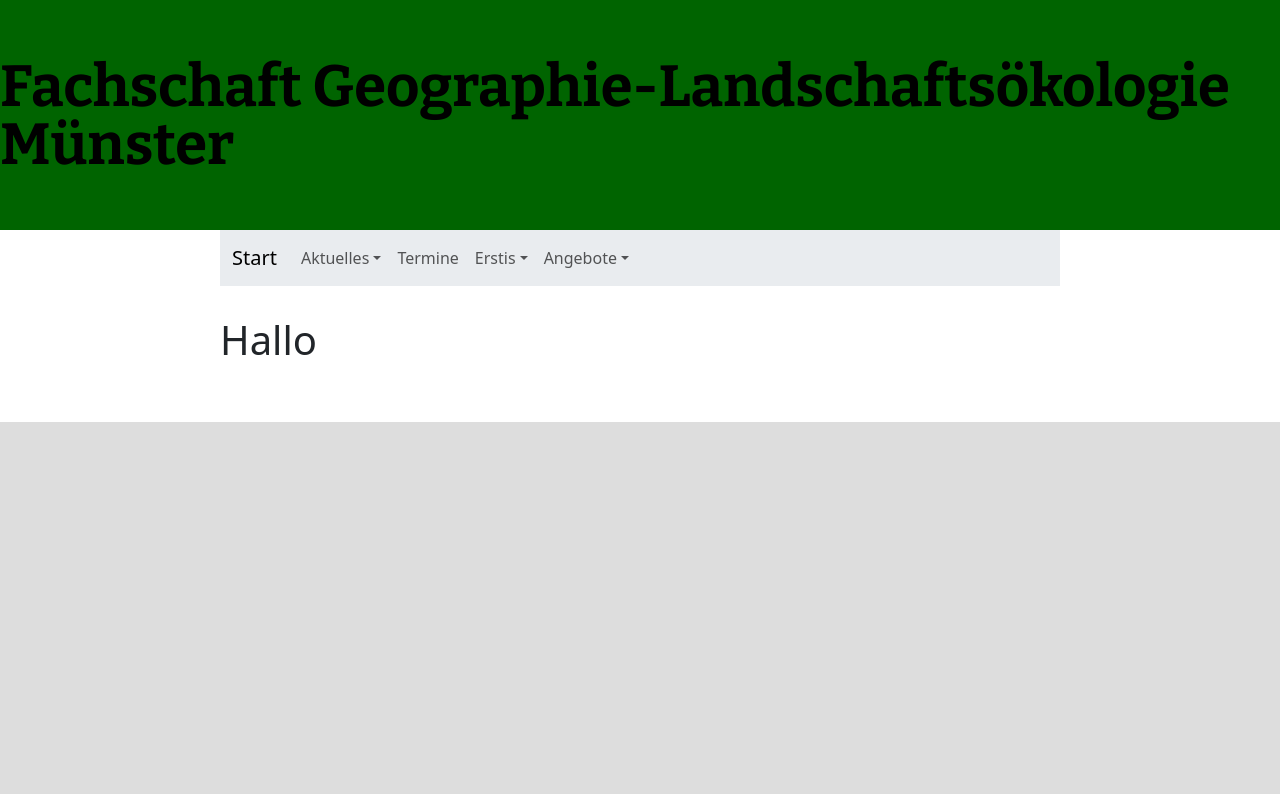
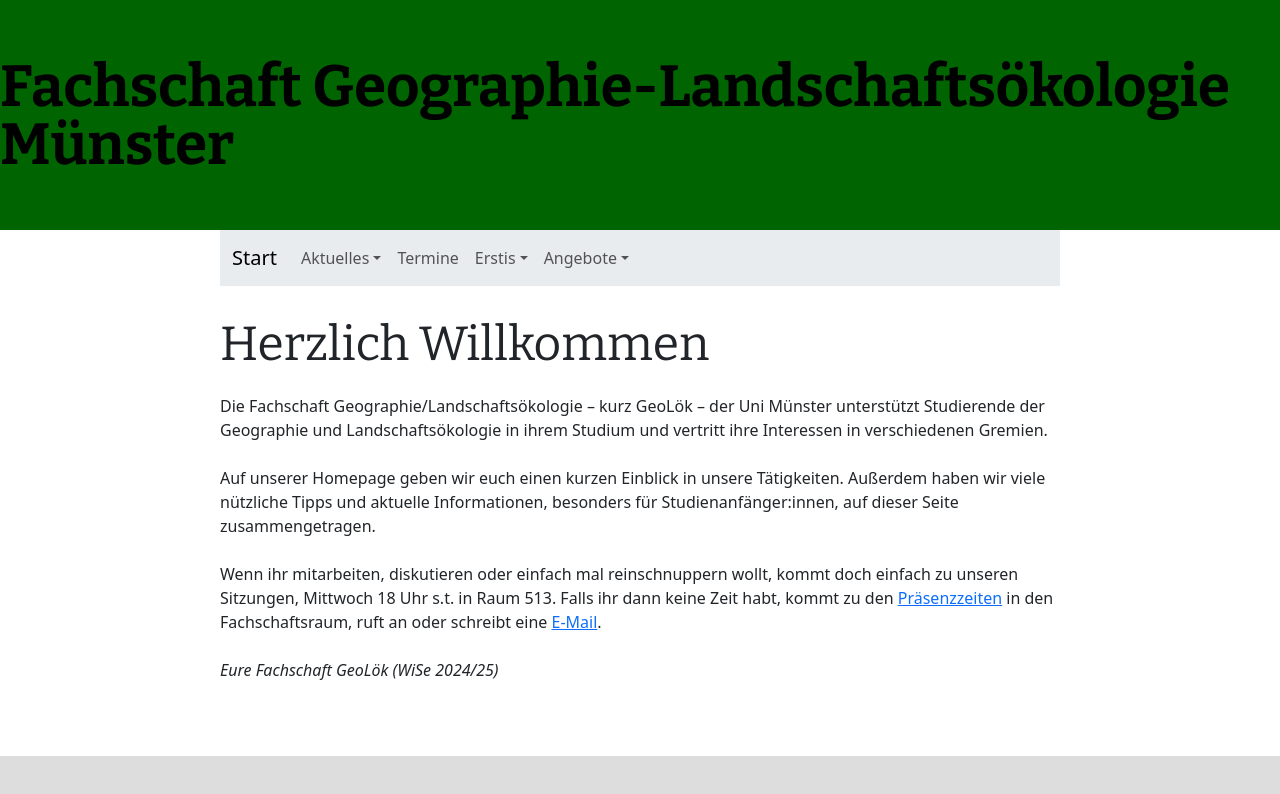
Before and after one commit to fs-geofs/geofs-website, a Next.js app: page /wp/geoloek in a window 1280 px wide. Shown: the top 794 px of the page. Built offline with nearby package versions, Linux system fonts and the light colour scheme.

Commit message:
created welcome page

```diff
--- a/src/app/(geoloek)/wp/geoloek/page.js
+++ b/src/app/(geoloek)/wp/geoloek/page.js
@@ -1,5 +1,29 @@
 import styles from "@/app/page.module.css";
 
 export default function Page() {
-    return <h1>Hallo</h1>
+    return (
+        <>
+            <h1 className={styles.BigHeading}>Herzlich Willkommen</h1>
+            <div className={styles.Textblock}>
+                Die Fachschaft Geographie/Landschaftsökologie – kurz GeoLök – der Uni Münster unterstützt
+                Studierende der Geographie und Landschaftsökologie in ihrem Studium und vertritt ihre
+                Interessen in verschiedenen Gremien.
+            </div>
+            <div className={styles.Textblock} >
+                Auf unserer Homepage geben wir euch einen kurzen Einblick in unsere Tätigkeiten. Außerdem haben wir
+                viele nützliche Tipps und aktuelle Informationen, besonders für Studienanfänger:innen, auf dieser Seite
+                zusammengetragen.
+            </div >
+            <div className={styles.Textblock}>
+                Wenn ihr mitarbeiten, diskutieren oder einfach mal reinschnuppern wollt, kommt doch einfach zu unseren
+                Sitzungen, Mittwoch 18 Uhr s.t. in Raum 513. Falls ihr dann keine Zeit habt, kommt zu
+                den <a href="/wp/geoloek/praesenzzeiten">Präsenzzeiten</a> in
+                den Fachschaftsraum, ruft an oder schreibt eine <a href="/wp/geoloek/kontakt">E-Mail</a>.
+            </div>
+            <div className={styles.Textblock}>
+                <i>Eure Fachschaft GeoLök (WiSe 2024/25)</i>
+            </div>
+        </>
+    )
+
 }
```
